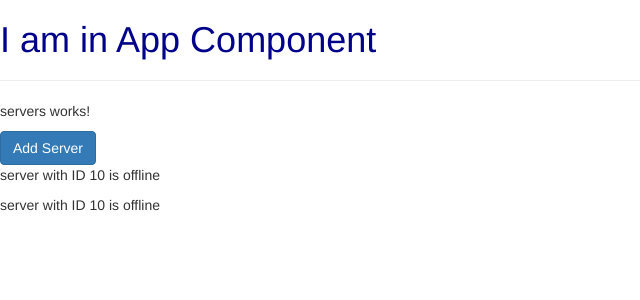
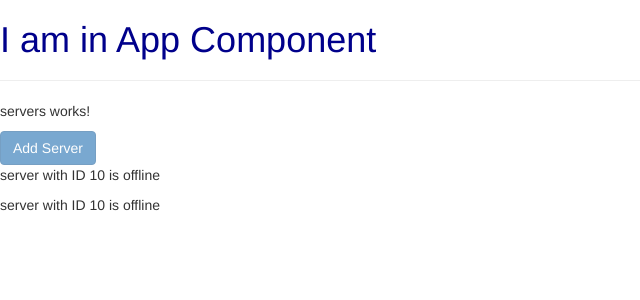
Before and after one commit to yashwanthanands/angular-tutorial, an Angular app in the folder angular-basics/: page / in a window 1280 px wide. Shown: the top 300 px of the page, without its empty margins (0-640 px from the left). Built offline with nearby package versions, Linux system fonts and the light colour scheme.

Commit message:
Button disabled

```diff
--- a/angular-basics/src/app/servers/servers.component.html
+++ b/angular-basics/src/app/servers/servers.component.html
@@ -1,4 +1,4 @@
 <p>servers works!</p>
-<button class="btn btn-primary">Add Server</button>
+<button class="btn btn-primary" disabled>Add Server</button>
 <app-server></app-server>
 <app-server></app-server>
```
